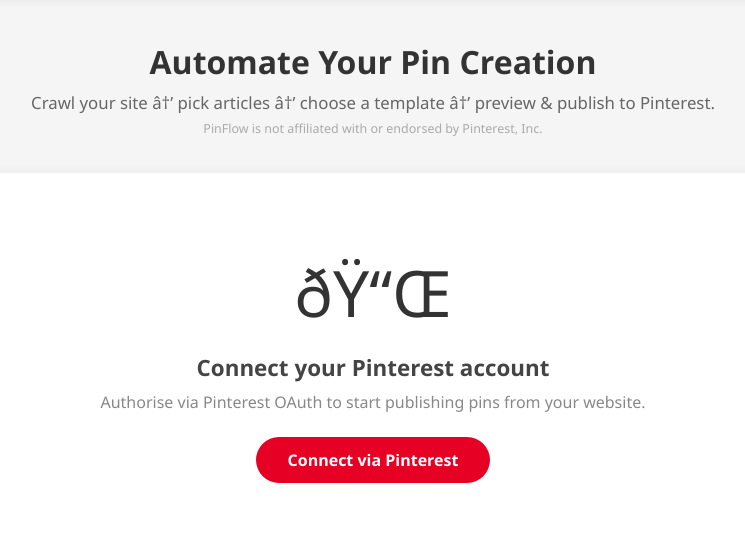
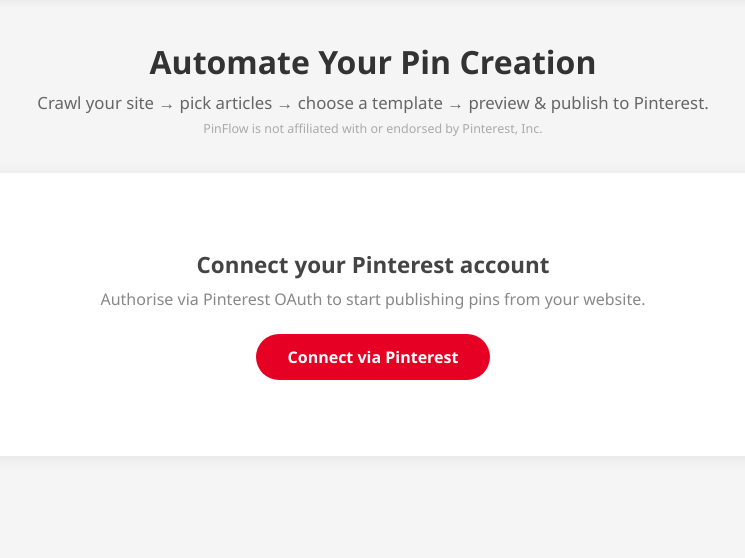
Before and after one commit to Micolie/pin-creator, a Flask app: page / in a window 1280 px wide. Shown: the part 73-631 px from the top of the page, without its empty margins (267-1012 px from the left). Run offline with Flask 3, Linux system fonts and the light colour scheme.

Commit message:
Fix UTF-8 encoding: replace garbled arrows and remove broken emoji

```diff
--- a/templates/index.html
+++ b/templates/index.html
@@ -226,14 +226,13 @@ main { max-width: 980px; margin: 40px auto; padding: 0 20px; }
 <main>
   <div class="hero">
     <h1>Automate Your Pin Creation</h1>
-    <p>Crawl your site â†’ pick articles â†’ choose a template â†’ preview &amp; publish to Pinterest.</p>
+    <p>Crawl your site &rarr; pick articles &rarr; choose a template &rarr; preview &amp; publish to Pinterest.</p>
     <p style="font-size:0.78rem;color:#aaa;margin-top:6px;">PinFlow is not affiliated with or endorsed by Pinterest, Inc.</p>
   </div>
 
   {% if not logged_in %}
   <div class="card">
     <div class="not-logged">
-      <div class="big">ðŸ“Œ</div>
       <h2>Connect your Pinterest account</h2>
       <p>Authorise via Pinterest OAuth to start publishing pins from your website.</p>
       <a href="/login" class="login-btn" style="display:inline-block;padding:12px 32px;font-size:1rem;">
```
